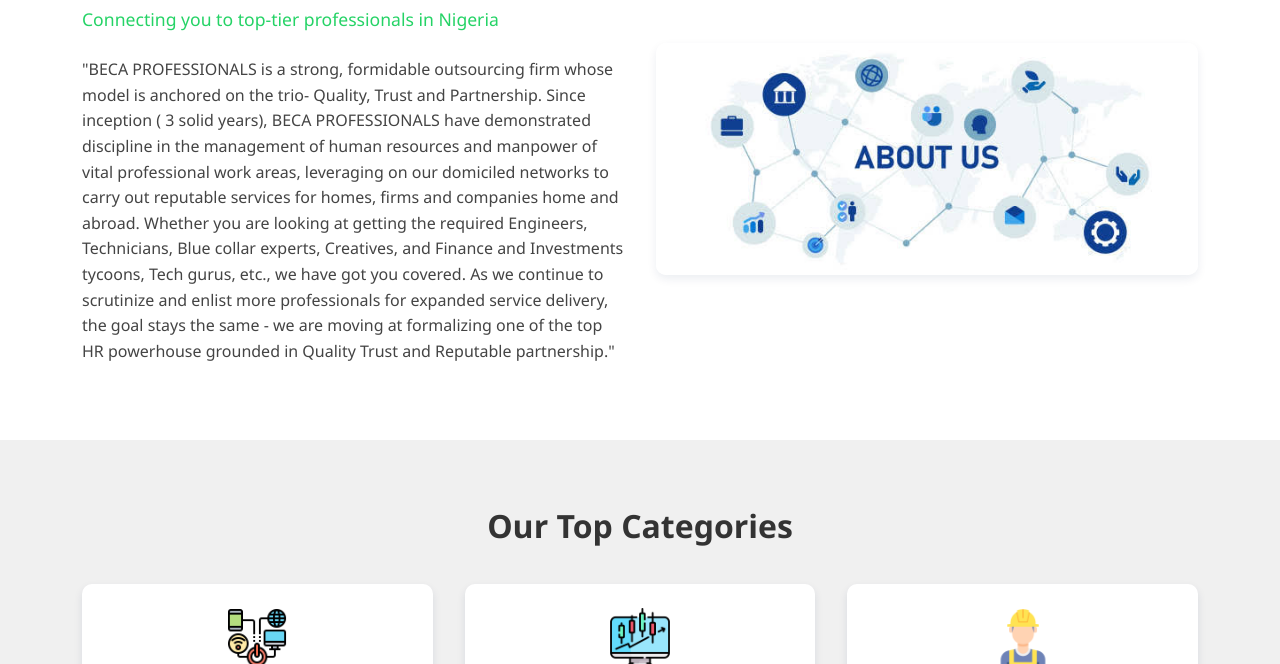
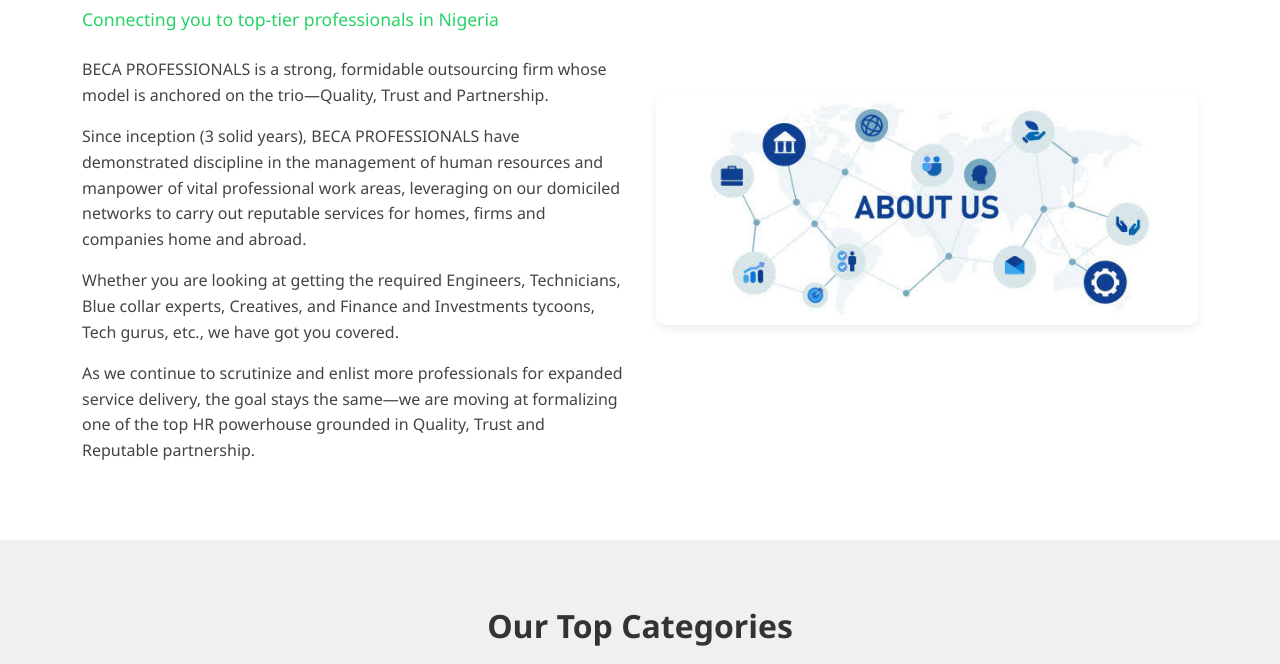
Before and after one commit to BECAPROFESSIONALS/BECA-Professionals, a plain HTML site: page index.html in a window 1280 px wide. Shown: the part 612-1276 px from the top of the page. Drawn offline with Linux system fonts and the light colour scheme.

Commit message:
Update index.html

```diff
--- a/index.html
+++ b/index.html
@@ -55,14 +55,18 @@
       <h2>About BECA PROFESSIONALS</h2>
       <p class="subtitle">Connecting you to top-tier professionals in Nigeria</p>
       <p>
-"BECA PROFESSIONALS is a strong, formidable outsourcing firm whose model is anchored on the trio- Quality, Trust and Partnership.
-
-Since inception ( 3 solid years), BECA PROFESSIONALS  have demonstrated discipline in the management of human resources and manpower of vital professional work areas, leveraging on our domiciled networks to carry out reputable services for homes, firms and companies home and abroad.
-
-Whether you are looking at getting the required Engineers, Technicians, Blue collar experts, Creatives, and  Finance and Investments tycoons, Tech gurus, etc., we have got you covered.
-
-As we continue to scrutinize and enlist more professionals for expanded service delivery, the goal stays the same - we are moving at formalizing one of the top HR powerhouse grounded in Quality Trust and Reputable partnership."  </p>
-    </div>
+      BECA PROFESSIONALS is a strong, formidable outsourcing firm whose model is anchored on the trio—Quality, Trust and Partnership.
+    </p>
+    <p>
+      Since inception (3 solid years), BECA PROFESSIONALS have demonstrated discipline in the management of human resources and manpower of vital professional work areas, leveraging on our domiciled networks to carry out reputable services for homes, firms and companies home and abroad.
+    </p>
+    <p>
+      Whether you are looking at getting the required Engineers, Technicians, Blue collar experts, Creatives, and Finance and Investments tycoons, Tech gurus, etc., we have got you covered.
+    </p>
+    <p>
+      As we continue to scrutinize and enlist more professionals for expanded service delivery, the goal stays the same—we are moving at formalizing one of the top HR powerhouse grounded in Quality, Trust and Reputable partnership.
+    </p>
+  </div>
 
     <div class="about-image">
       <img src="images/about.jpg" alt="Team collaboration" />
```
